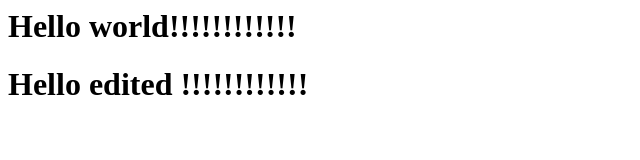
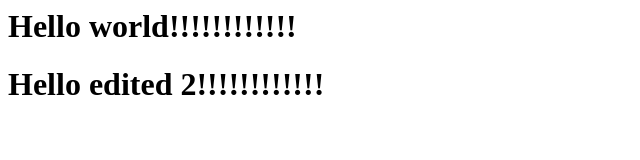
Before and after one commit to Mellivoora/cicd, a plain HTML site: page index.html in a window 1280 px wide. Shown: the full height of the page, 0-640 px from the left. Drawn offline with Linux system fonts and the light colour scheme.

Commit message:
Update index.html

```diff
--- a/index.html
+++ b/index.html
@@ -1,3 +1,3 @@
 <h1> Hello world!!!!!!!!!!!! </h1>
 
-<h1> Hello edited !!!!!!!!!!!! </h1>
+<h1> Hello edited 2!!!!!!!!!!!! </h1>
```
